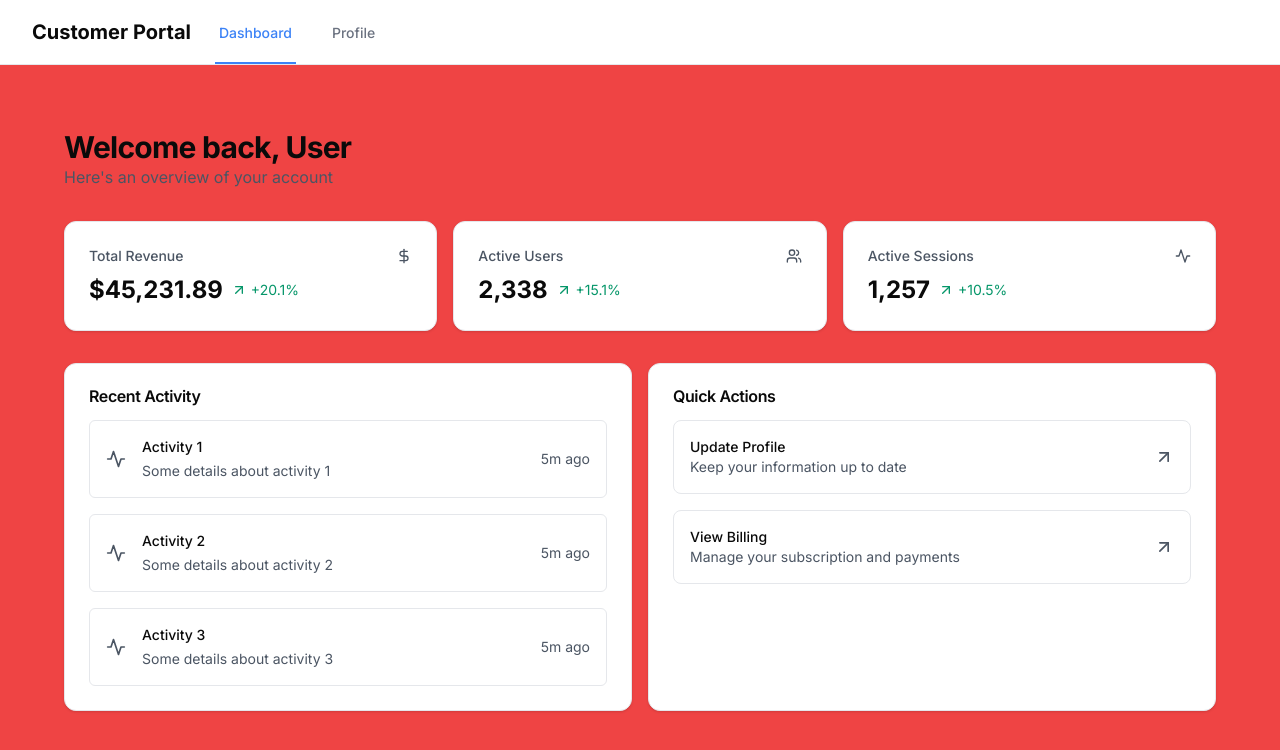
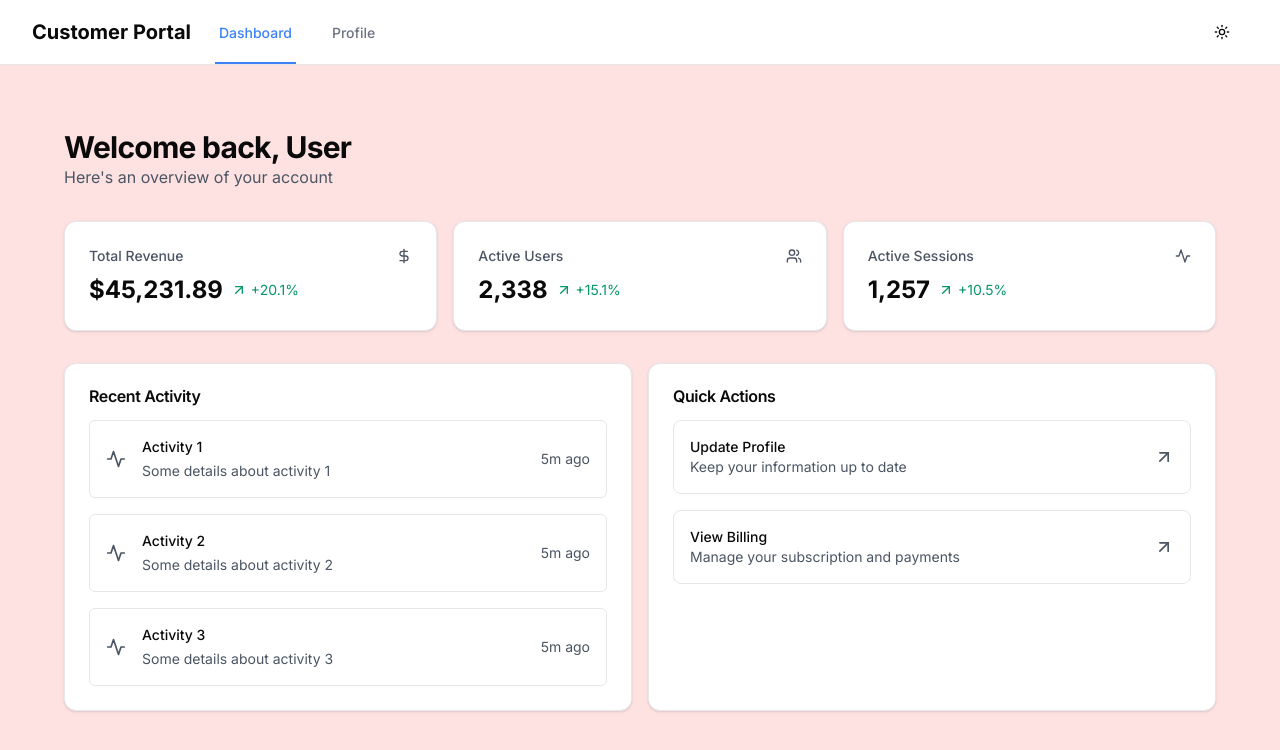
Before and after one commit to sanctifai/core-customer-portal, a Next.js app: page /dashboard in a window 1280 px wide. Shown: the top 750 px of the page. Built offline with nearby package versions, Linux system fonts and the light colour scheme; no server answers.

Commit message:
feat: add theme toggle to navigation bar
- Created ThemeToggle component with icon button\n- Added theme toggle to navigation bar\n- Removed theme options from user button menu\n- Improved theme switching UX

```diff
--- a/src/app/layout.tsx
+++ b/src/app/layout.tsx
@@ -51,9 +51,9 @@
       }}
     >
       <html lang="en" suppressHydrationWarning className="dark">
-        <body className={`${inter.className} bg-red-500 dark:bg-black min-h-screen antialiased`}>
+        <body className={`${inter.className}  min-h-screen antialiased`}>
           <ThemeProvider>
-            <div className="min-h-screen bg-red-500 dark:bg-black">
+            <div className="min-h-screen bg-red-100 dark:bg-red-500">
               <Toaster richColors position="top-right" theme="system" />
               {children}
             </div>
--- a/src/components/DashboardNav.tsx
+++ b/src/components/DashboardNav.tsx
@@ -4,6 +4,7 @@
 import { usePathname } from 'next/navigation';
 import { cn } from '@/lib/utils';
 import { UserButtonCustom } from './UserButtonCustom';
+import { ThemeToggle } from './ThemeToggle';
 
 const navigation = [
   {
@@ -47,6 +48,7 @@
             </div>
           </div>
           <div className="flex items-center">
+            <ThemeToggle />
             <UserButtonCustom />
           </div>
         </div>
--- /dev/null
+++ b/src/components/ThemeToggle.tsx
@@ -0,0 +1,22 @@
+'use client';
+
+import { Moon, Sun } from "lucide-react";
+import { useTheme } from "./ThemeProvider";
+import { Button } from "./ui/button";
+
+export function ThemeToggle() {
+  const { theme, setTheme } = useTheme();
+
+  return (
+    <Button
+      variant="ghost"
+      size="icon"
+      onClick={() => setTheme(theme === 'dark' ? 'light' : 'dark')}
+      className="mr-2"
+    >
+      <Sun className="h-5 w-5 rotate-0 scale-100 transition-all dark:-rotate-90 dark:scale-0" />
+      <Moon className="absolute h-5 w-5 rotate-90 scale-0 transition-all dark:rotate-0 dark:scale-100" />
+      <span className="sr-only">Toggle theme</span>
+    </Button>
+  );
+}
--- a/src/components/UserButtonCustom.tsx
+++ b/src/components/UserButtonCustom.tsx
@@ -1,12 +1,8 @@
 'use client';
 
 import { UserButton } from "@clerk/nextjs";
-import { Moon, Sun, Laptop } from "lucide-react";
-import { useTheme } from "./ThemeProvider";
 
 export function UserButtonCustom() {
-  const { theme, setTheme } = useTheme();
-
   return (
     <UserButton
       afterSignOutUrl="/"
@@ -17,24 +13,6 @@
           userButtonPopoverFooter: "!p-2 !mt-0 border-t dark:border-gray-700",
         },
       }}
-    >
-      <UserButton.MenuItems>
-        <UserButton.Action
-          onClick={() => setTheme('light')}
-          labelIcon={<Sun className="h-4 w-4" />}
-          label="Light"
-        />
-        <UserButton.Action
-          onClick={() => setTheme('dark')}
-          labelIcon={<Moon className="h-4 w-4" />}
-          label="Dark"
-        />
-        <UserButton.Action
-          onClick={() => setTheme('system')}
-          labelIcon={<Laptop className="h-4 w-4" />}
-          label="System"
-        />
-      </UserButton.MenuItems>
-    </UserButton>
+    />
   );
 }
```
